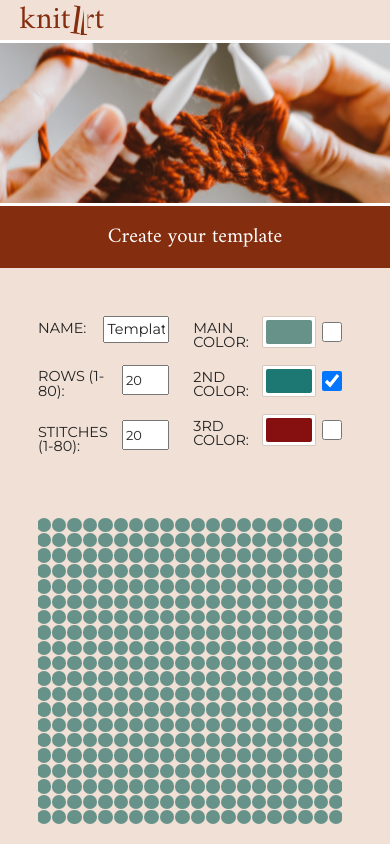
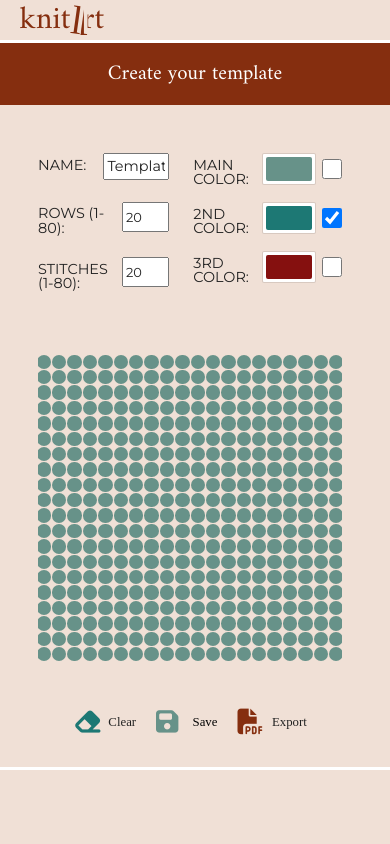
Before and after one commit to GabCzek/KnitArt, a React (Create React App) app: page / in a window 390 px wide. Shown: the top 844 px of the page. Built offline with nearby package versions, Linux system fonts and the light colour scheme; no server answers; the database is empty; a web font is replaced by a local one.

Commit message:
img deleted from mobile view

```diff
--- a/src/mobile/Mobile.js
+++ b/src/mobile/Mobile.js
@@ -15,7 +15,6 @@ const Mobile = ({
 }) => {
   return (
     <div className="mobile" style={{ height: height }}>
-      <div className="mobile-img"></div>
       <div className="mobile-content">
         <Template
           windowWidth={windowWidth}
```
